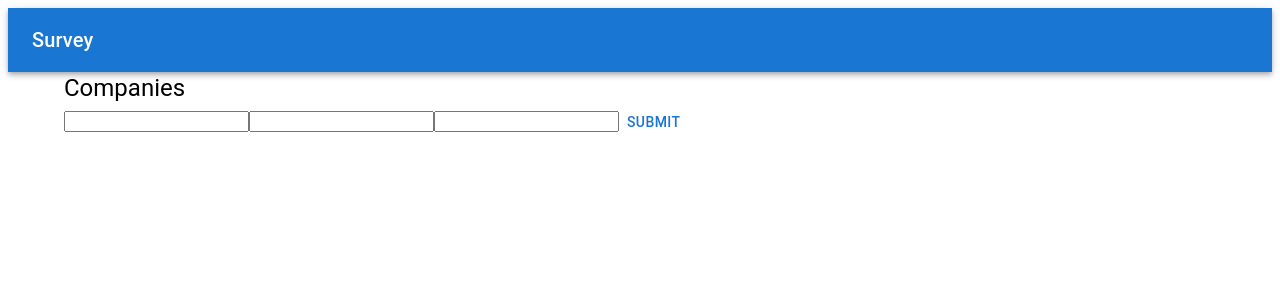
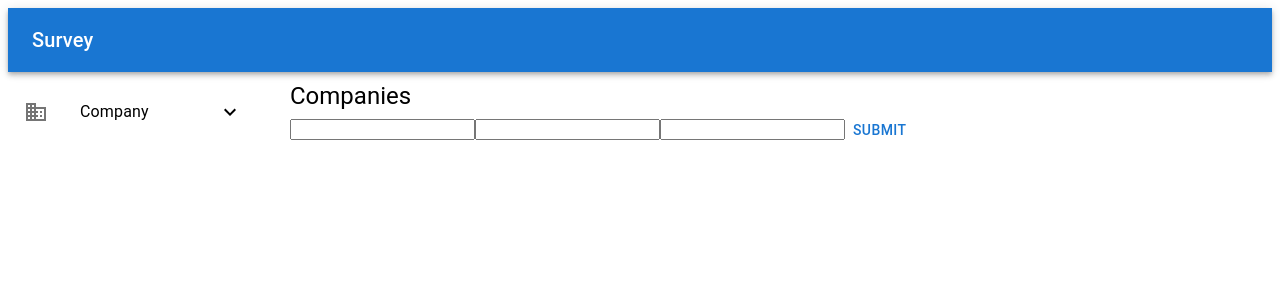
Before and after one commit to Gathondu/survey, a React (Create React App) app: page /company/new in a window 1280 px wide. Shown: the top 300 px of the page. Built offline with nearby package versions, Linux system fonts and the light colour scheme; the HTML template or start-up script is replaced by a standard one.

Commit message:
Add dynamic side navigation
Signed-off-by: Denis Ngugi Gathondu <denis.gathondu@yahoo.com>

```diff
--- a/src/App.tsx
+++ b/src/App.tsx
@@ -1,12 +1,28 @@
-import React from "react";
 import { AppBar, Box, Toolbar, Typography, Container } from "@mui/material";
 import { Routes, Route } from "react-router-dom";
 import { Companies, CompanyForm } from "@components/Company";
+import { SideNavRoutes } from "@utils/Routes";
+import { SideNav } from "@components/Navigation";
 
 const App = () => {
   return (
-    <div className="App">
-      <Box sx={{ flexGrow: 1 }}>
+    <Box
+      className="App"
+      sx={{
+        boxSizing: "border-box",
+        display: "grid",
+        gridTemplateAreas: `
+          "Header Header Header"
+          "Nav Content Content"
+        `,
+        gridTemplateColumns: "250px 1fr",
+        gridTemplateRows: "auto",
+        gap: 1,
+        width: "100%",
+        heigth: "100vh",
+      }}
+    >
+      <Box sx={{ flexGrow: 1, gridArea: "Header" }}>
         <AppBar position="static">
           <Toolbar>
             <Typography variant="h6" component="div" sx={{ flexGrow: 1 }}>
@@ -15,15 +31,26 @@ const App = () => {
           </Toolbar>
         </AppBar>
       </Box>
-      <Container maxWidth="lg">
-        <Box>
+      <Box
+        sx={{
+          gridArea: "Nav",
+        }}
+      >
+        <SideNav routes={SideNavRoutes} />
+      </Box>
+      <Box
+        sx={{
+          gridArea: "Content",
+        }}
+      >
+        <Container maxWidth="lg">
           <Routes>
             <Route path="/companies" element={<Companies />} />
             <Route path="/company/new" element={<CompanyForm />} />
           </Routes>
-        </Box>
-      </Container>
-    </div>
+        </Container>
+      </Box>
+    </Box>
   );
 };
 
--- a/src/components/Company/Companies.tsx
+++ b/src/components/Company/Companies.tsx
@@ -1,10 +1,8 @@
-import React from "react";
 import { Typography } from "@mui/material";
-import { useCompaniesQuery } from "@utils/graphql";
+import { useCompaniesQuery } from "@utils/Graphql";
 
 const Companies = () => {
   const { data, isLoading, error } = useCompaniesQuery();
-  console.log(data, isLoading, error);
   return (
     <div>
       <Typography variant="h5">Companies</Typography>
--- a/src/components/Company/CompanyForm.tsx
+++ b/src/components/Company/CompanyForm.tsx
@@ -1,7 +1,6 @@
-import React from "react";
 import { Formik, Field } from "formik";
 import { Typography, Button } from "@mui/material";
-import { useAddCompanyMutation } from "@utils/graphql";
+import { useAddCompanyMutation } from "@utils/Graphql";
 
 const CompanyForm = () => {
   const { mutate: addCompany } = useAddCompanyMutation({
--- /dev/null
+++ b/src/components/Navigation/SideNav.tsx
@@ -0,0 +1,72 @@
+import { useState, FC } from "react";
+import { useNavigate } from "react-router-dom";
+import {
+  List,
+  ListItemButton,
+  ListItemIcon,
+  ListItemText,
+  Collapse,
+} from "@mui/material";
+import { ExpandLess, ExpandMore } from "@mui/icons-material";
+import type { Routes, Route } from "@utils/Type";
+
+const SideNav: FC<{ routes: Routes[] }> = ({ routes }): JSX.Element => {
+  const [isOpen, setIsOpen] = useState(false);
+  const navigate = useNavigate();
+  const handleClick = () => setIsOpen(!isOpen);
+  const handleNavigation = (url: string): void => {
+    navigate(url);
+  };
+
+  return (
+    <List
+      sx={{
+        width: "100%",
+      }}
+      component="nav"
+    >
+      {routes.map((route: Routes, index: number) => {
+        const { header, icon: Icon, links } = route;
+        return (
+          <div key={`${index}-${header}`}>
+            <ListItemButton onClick={handleClick}>
+              <ListItemIcon>
+                {/* @ts-ignore */}
+                <Icon />
+              </ListItemIcon>
+              <ListItemText primary={header} />
+              {links.length > 0 && isOpen ? <ExpandLess /> : <ExpandMore />}
+            </ListItemButton>
+            {links.length > 0 &&
+              links?.map((link: Route, index: number) => {
+                const { title, icon: Icon, link: url } = link;
+                return (
+                  <Collapse
+                    in={isOpen}
+                    timeout="auto"
+                    unmountOnExit
+                    key={`${index}-${title}`}
+                  >
+                    <List component="div" disablePadding>
+                      <ListItemButton
+                        sx={{ pl: 4 }}
+                        onClick={() => handleNavigation(url)}
+                      >
+                        <ListItemIcon>
+                          {/* @ts-ignore */}
+                          <Icon />
+                        </ListItemIcon>
+                        <ListItemText primary={title} />
+                      </ListItemButton>
+                    </List>
+                  </Collapse>
+                );
+              })}
+          </div>
+        );
+      })}
+    </List>
+  );
+};
+
+export default SideNav;
--- /dev/null
+++ b/src/components/Navigation/index.ts
@@ -0,0 +1 @@
+export { default as SideNav } from "./SideNav";
--- /dev/null
+++ b/src/utils/Routes.ts
@@ -0,0 +1,21 @@
+import type { Routes } from "@utils/Types";
+import { AddBusinessOutlined, BusinessOutlined } from "@mui/icons-material";
+
+export const SideNavRoutes: Routes[] = [
+  {
+    header: "Company",
+    icon: BusinessOutlined,
+    links: [
+      {
+        title: "New",
+        icon: AddBusinessOutlined,
+        link: "/company/new",
+      },
+      {
+        title: "All",
+        icon: AddBusinessOutlined,
+        link: "/companies",
+      },
+    ],
+  },
+];
--- /dev/null
+++ b/src/utils/Types.ts
@@ -0,0 +1,13 @@
+import { ElementType } from "react";
+
+export interface Route {
+  title: Capitalize<string>;
+  icon?: ElementType;
+  readonly link: string;
+}
+
+export interface Routes {
+  header: Capitalize<string>;
+  icon?: ElementType;
+  readonly links: Route[];
+}
--- a/src/utils/graphql/graphql.ts
+++ b/src/utils/graphql/graphql.ts
@@ -1,21 +1,10 @@
-import {
-  useQuery,
-  useMutation,
-  UseQueryOptions,
-  UseMutationOptions,
-} from "@tanstack/react-query";
-import { fetchData } from "./Graphql-Fetcher";
+import { useQuery, useMutation, UseQueryOptions, UseMutationOptions } from '@tanstack/react-query';
+import { fetchData } from '@utils/Graphql/Graphql-Fetcher';
 export type Maybe<T> = T | null;
 export type InputMaybe<T> = Maybe<T>;
-export type Exact<T extends { [key: string]: unknown }> = {
-  [K in keyof T]: T[K];
-};
-export type MakeOptional<T, K extends keyof T> = Omit<T, K> & {
-  [SubKey in K]?: Maybe<T[SubKey]>;
-};
-export type MakeMaybe<T, K extends keyof T> = Omit<T, K> & {
-  [SubKey in K]: Maybe<T[SubKey]>;
-};
+export type Exact<T extends { [key: string]: unknown }> = { [K in keyof T]: T[K] };
+export type MakeOptional<T, K extends keyof T> = Omit<T, K> & { [SubKey in K]?: Maybe<T[SubKey]> };
+export type MakeMaybe<T, K extends keyof T> = Omit<T, K> & { [SubKey in K]: Maybe<T[SubKey]> };
 /** All built-in and custom scalars, mapped to their actual values */
 export type Scalars = {
   ID: string;
@@ -26,66 +15,51 @@ export type Scalars = {
 };
 
 export type Company = {
-  __typename?: "Company";
-  id?: Maybe<Scalars["ID"]>;
-  location?: Maybe<Scalars["String"]>;
-  name?: Maybe<Scalars["String"]>;
-  url?: Maybe<Scalars["String"]>;
-  website?: Maybe<Scalars["String"]>;
+  __typename?: 'Company';
+  id?: Maybe<Scalars['ID']>;
+  location?: Maybe<Scalars['String']>;
+  name?: Maybe<Scalars['String']>;
+  url?: Maybe<Scalars['String']>;
+  website?: Maybe<Scalars['String']>;
 };
 
 export type Mutation = {
-  __typename?: "Mutation";
+  __typename?: 'Mutation';
   addCompany?: Maybe<Company>;
 };
 
+
 export type MutationAddCompanyArgs = {
-  location: Scalars["String"];
-  name: Scalars["String"];
-  website?: InputMaybe<Scalars["String"]>;
+  location: Scalars['String'];
+  name: Scalars['String'];
+  website?: InputMaybe<Scalars['String']>;
 };
 
 export type RootQueryType = {
-  __typename?: "RootQueryType";
+  __typename?: 'RootQueryType';
   companies?: Maybe<Array<Maybe<Company>>>;
   company?: Maybe<Company>;
 };
 
+
 export type RootQueryTypeCompanyArgs = {
-  id?: InputMaybe<Scalars["ID"]>;
+  id?: InputMaybe<Scalars['ID']>;
 };
 
-export type CompaniesQueryVariables = Exact<{ [key: string]: never }>;
+export type CompaniesQueryVariables = Exact<{ [key: string]: never; }>;
 
-export type CompaniesQuery = {
-  __typename?: "RootQueryType";
-  companies?: Array<{
-    __typename?: "Company";
-    id?: string | null;
-    name?: string | null;
-    location?: string | null;
-    website?: string | null;
-    url?: string | null;
-  } | null> | null;
-};
+
+export type CompaniesQuery = { __typename?: 'RootQueryType', companies?: Array<{ __typename?: 'Company', id?: string | null, name?: string | null, location?: string | null, website?: string | null, url?: string | null } | null> | null };
 
 export type AddCompanyMutationVariables = Exact<{
-  name: Scalars["String"];
-  location: Scalars["String"];
-  website: Scalars["String"];
+  name: Scalars['String'];
+  location: Scalars['String'];
+  website: Scalars['String'];
 }>;
 
-export type AddCompanyMutation = {
-  __typename?: "Mutation";
-  addCompany?: {
-    __typename?: "Company";
-    id?: string | null;
-    name?: string | null;
-    location?: string | null;
-    website?: string | null;
-    url?: string | null;
-  } | null;
-};
+
+export type AddCompanyMutation = { __typename?: 'Mutation', addCompany?: { __typename?: 'Company', id?: string | null, name?: string | null, location?: string | null, website?: string | null, url?: string | null } | null };
+
 
 export const CompaniesDocument = `
     query Companies {
@@ -98,16 +72,16 @@ export const CompaniesDocument = `
   }
 }
     `;
-export const useCompaniesQuery = <TData = CompaniesQuery, TError = unknown>(
+export const useCompaniesQuery = <
+      TData = CompaniesQuery,
+      TError = unknown
+    >(
       variables?: CompaniesQueryVariables,
       options?: UseQueryOptions<CompaniesQuery, TError, TData>
     ) =>
     useQuery<CompaniesQuery, TError, TData>(
-    variables === undefined ? ["Companies"] : ["Companies", variables],
-    fetchData<CompaniesQuery, CompaniesQueryVariables>(
-      CompaniesDocument,
-      variables
-    ),
+      variables === undefined ? ['Companies'] : ['Companies', variables],
+      fetchData<CompaniesQuery, CompaniesQueryVariables>(CompaniesDocument, variables),
       options
     );
 export const AddCompanyDocument = `
@@ -121,25 +95,12 @@ export const AddCompanyDocument = `
   }
 }
     `;
-export const useAddCompanyMutation = <TError = unknown, TContext = unknown>(
-  options?: UseMutationOptions<
-    AddCompanyMutation,
-    TError,
-    AddCompanyMutationVariables,
-    TContext
-  >
-) =>
-  useMutation<
-    AddCompanyMutation,
-    TError,
-    AddCompanyMutationVariables,
-    TContext
-  >(
-    ["addCompany"],
-    (variables?: AddCompanyMutationVariables) =>
-      fetchData<AddCompanyMutation, AddCompanyMutationVariables>(
-        AddCompanyDocument,
-        variables
-      )(),
+export const useAddCompanyMutation = <
+      TError = unknown,
+      TContext = unknown
+    >(options?: UseMutationOptions<AddCompanyMutation, TError, AddCompanyMutationVariables, TContext>) =>
+    useMutation<AddCompanyMutation, TError, AddCompanyMutationVariables, TContext>(
+      ['addCompany'],
+      (variables?: AddCompanyMutationVariables) => fetchData<AddCompanyMutation, AddCompanyMutationVariables>(AddCompanyDocument, variables)(),
       options
     );
--- a/src/utils/index.ts
+++ b/src/utils/index.ts
@@ -1 +1,3 @@
-export * from "./graphql";
+export * from "./Graphql";
+export * from "./Routes";
+export * from "./Types";
```
Also changed, not shown: 1 other file (tests, documents, lock files or other folders). Lines whose indentation alone changed are shown as unchanged.
